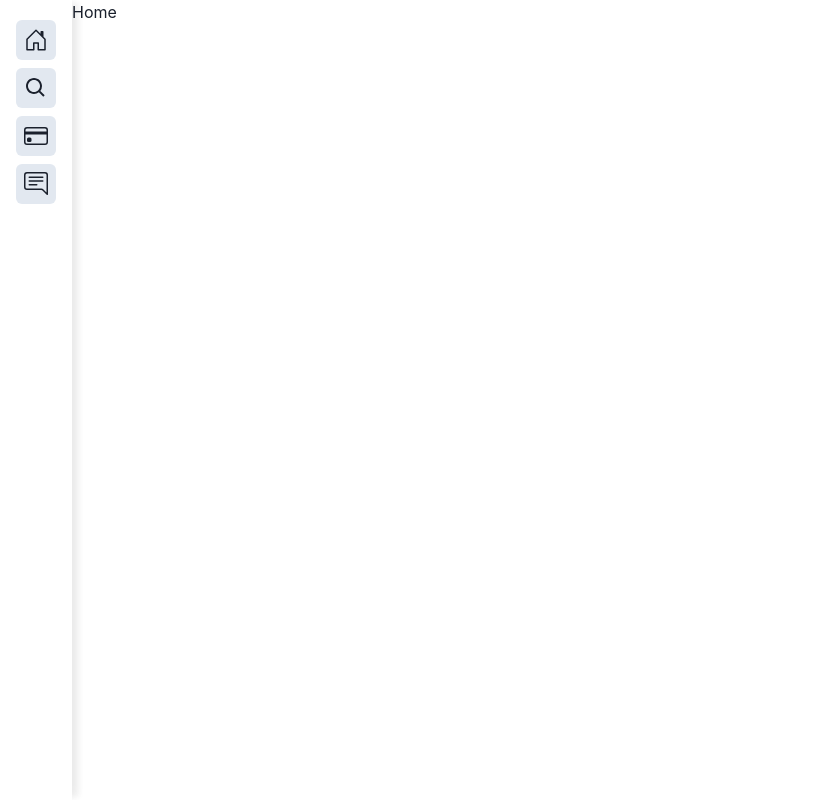
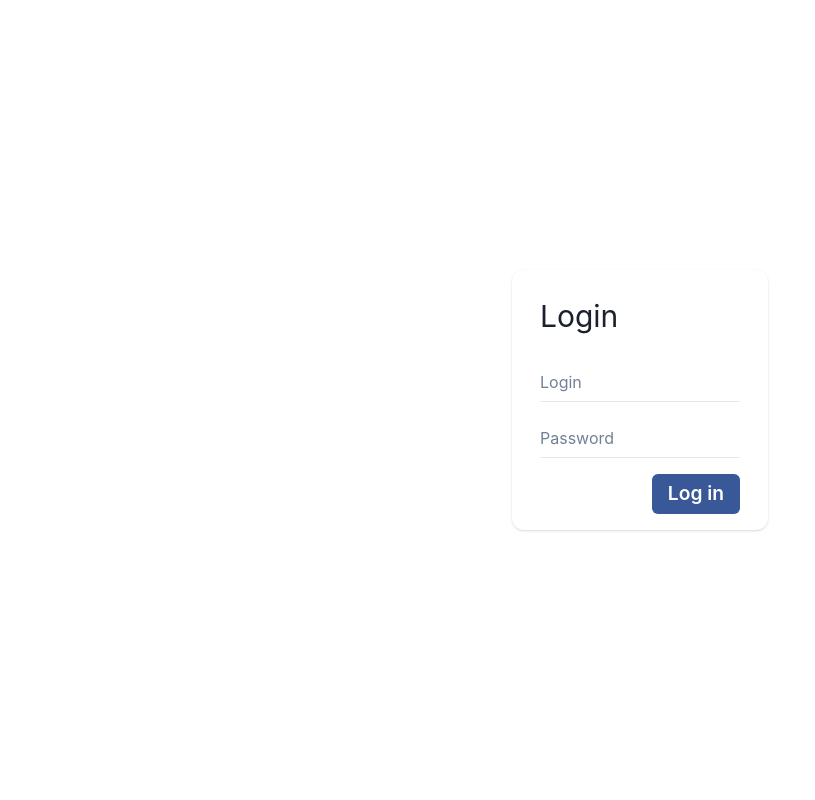
Before and after one commit to Andrii-Vovk/fomenkoapp, a React (Create React App) app: page /login in a window 1280 px wide. Before the commit this address led to /. Shown: the whole page, without its empty margins (0-815 px from the left). Built offline with nearby package versions, Linux system fonts and the light colour scheme.

Commit message:
login page

```diff
--- a/src/App.tsx
+++ b/src/App.tsx
@@ -4,8 +4,13 @@ import './App.css';
 import Graph from "./pages/Graph";
 import Home from "./pages/Home";
 import DefaultLayout from "./ui/components/DefaultLayout";
+import Login from "./pages/Login";
 
 const router = createBrowserRouter([
+  {
+    path: "/login",
+    element: <Login />
+  },
   {
     path: "/",
     element: <DefaultLayout>
--- /dev/null
+++ b/src/pages/Login.tsx
@@ -0,0 +1,28 @@
+import { Box, Button, Card, CardBody, CardFooter, CardHeader, Center, Heading, Input, VStack } from "@chakra-ui/react";
+import { FunctionComponent } from "react";
+
+// eslint-disable-next-line @typescript-eslint/no-empty-interface
+interface LoginProps {
+
+}
+
+const Login: FunctionComponent<LoginProps> = () => {
+    return (<Center height={'100vh'}>
+        <Card size={'lg'} width={'20vw'}>
+            <CardHeader pb={'0px'}>
+                <Heading size='lg' fontWeight={'400'}>Login</Heading>
+            </CardHeader>
+            <CardBody pb={'1rem'}>
+                <VStack spacing={'1rem'}>
+                    <Input variant='flushed' placeholder='Login' />
+                    <Input variant='flushed' placeholder='Password' type='password' />
+                </VStack>
+            </CardBody>
+            <CardFooter justifyContent={'flex-end'} pt={0} pb={'1em'}>
+                <Button colorScheme='facebook' fontSize={'1.2rem'}>Log in</Button>
+            </CardFooter>
+        </Card>
+    </Center>);
+}
+
+export default Login;
```
